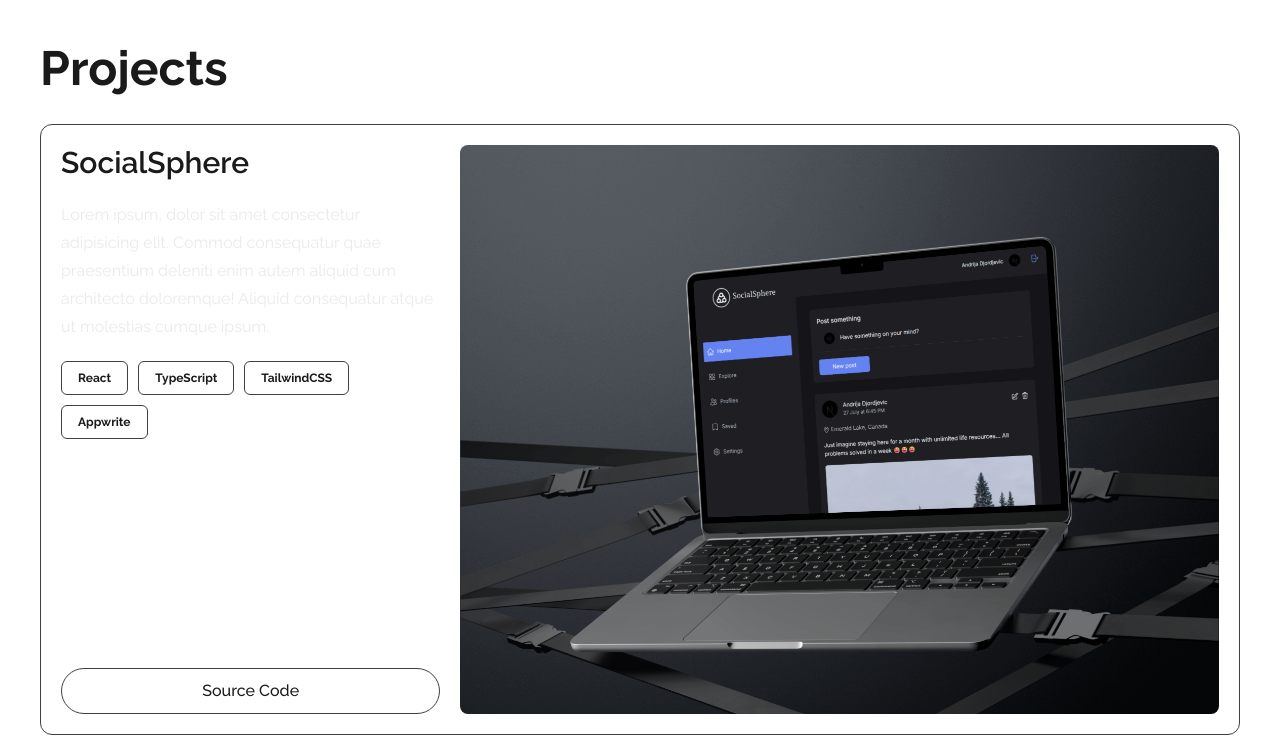
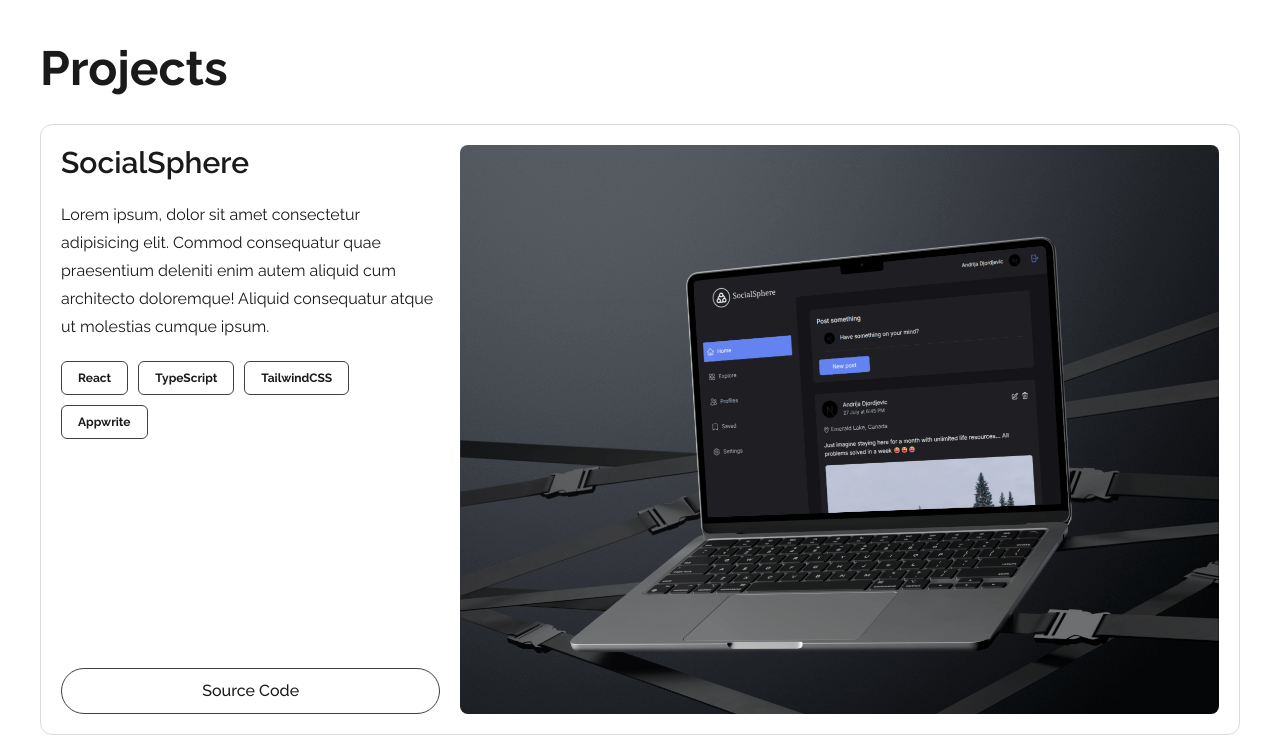
Before and after one commit to jer-in/portfolio-, a Next.js app: page / in a window 1280 px wide. Shown: the part 1400-2153 px from the top of the page. Built offline with nearby package versions, Linux system fonts and the light colour scheme.

Commit message:
Light mode style

```diff
--- a/app/_components/ProjectCard.tsx
+++ b/app/_components/ProjectCard.tsx
@@ -20,7 +20,7 @@
 
   return (
     <div
-      className={`p-5 rounded-xl border border-dark-400 grid ${
+      className={`p-5 rounded-xl border border-dark-700/20 dark:border-dark-400 grid ${
         position === "right"
           ? "lg:grid-cols-[3fr_1fr]"
           : "lg:grid-cols-[1.5fr_3fr]"
@@ -34,24 +34,24 @@
         <h3 className="text-xl sm:text-2xl md:text-3xl font-semibold">
           {heading}
         </h3>
-        <p className="text-sm md:text-base text-stone-200/80 leading-5 md:leading-7">
+        <p className="text-sm md:text-base dark:text-stone-200/80 leading-5 md:leading-7">
           {description}
         </p>
         <ProjectTechnologiesMini techStack={techStack} />
         <div className="mt-auto">
-          <button className="w-full text-center text-sm sm:text-base border border-dark-400 hover:bg-dark-300 transition-colors duration-200 py-2 sm:py-2.5 rounded-full font-medium">
+          <button className="w-full text-center hover:text-stone-200 text-sm sm:text-base border border-dark-400 hover:bg-dark-300 transition-colors duration-200 py-2 sm:py-2.5 rounded-full font-medium">
             Source Code
           </button>
         </div>
       </div>
 
-      <div className="relative rounded-lg overflow-hidden">
+      <div className="rounded-lg overflow-hidden">
         <Image
           src={imageUrl}
           width={1000}
           height={1000}
           alt="portfolio showcase"
-          className="object-cover w-full h-full hover:scale-110 transition-transform duration-700 cursor-pointer"
+          className="hover:scale-110 transition-transform duration-700 cursor-pointer"
         />
       </div>
     </div>
--- a/app/_components/ProjectTechnologiesMini.tsx
+++ b/app/_components/ProjectTechnologiesMini.tsx
@@ -4,7 +4,7 @@
       {techStack.map((tech) => (
         <p
           key={tech}
-          className="text-xs font-bold hover:bg-dark-300 border border-dark-400 transition-colors duration-200 w-fit rounded-md py-2 px-4"
+          className="text-xs font-bold hover:bg-dark-300/10 dark:hover:bg-dark-300 border border-dark-400 transition-colors duration-200 w-fit rounded-md py-2 px-4"
         >
           {tech}
         </p>
```
